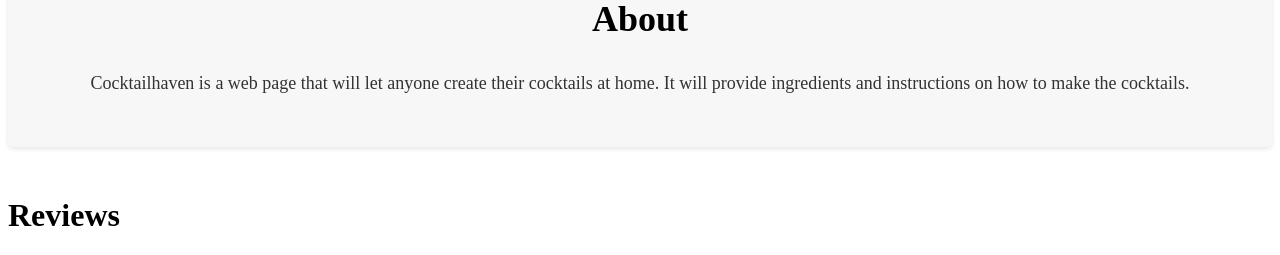
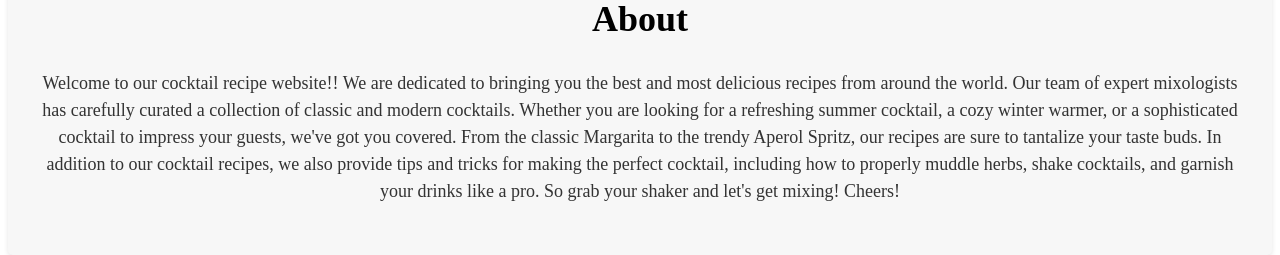
Before and after one commit to NoobStevie/Cocktailhaven2, a React (Create React App) app in the folder cocktail/: page / in a window 1280 px wide. Shown: the part 477-732 px from the top of the page. Built offline with nearby package versions, Linux system fonts and the light colour scheme; no server answers.

Commit message:
About section added

```diff
--- a/cocktail/src/pages/About.js
+++ b/cocktail/src/pages/About.js
@@ -6,8 +6,11 @@ const About = () => {
       <section className="section about-section">
         <h1 className="section-title">About</h1>
         <p>
-          Cocktailhaven is a web page that will let anyone create their cocktails at home.
-          It will provide ingredients and instructions on how to make the cocktails.
+          Welcome to our cocktail recipe website!! We are dedicated to bringing you the best and most delicious recipes from around the world. Our team of expert mixologists has carefully curated a collection of classic and modern cocktails. Whether you are looking for a refreshing summer cocktail, a cozy winter warmer, or a sophisticated cocktail to impress your guests, we've got you covered. From the classic Margarita to the trendy Aperol Spritz, our recipes are sure to tantalize your taste buds.
+
+          In addition to our cocktail recipes, we also provide tips and tricks for making the perfect cocktail, including how to properly muddle herbs, shake cocktails, and garnish your drinks like a pro.
+
+          So grab your shaker and let's get mixing! Cheers!
         </p>
       </section>
     </div>
```
